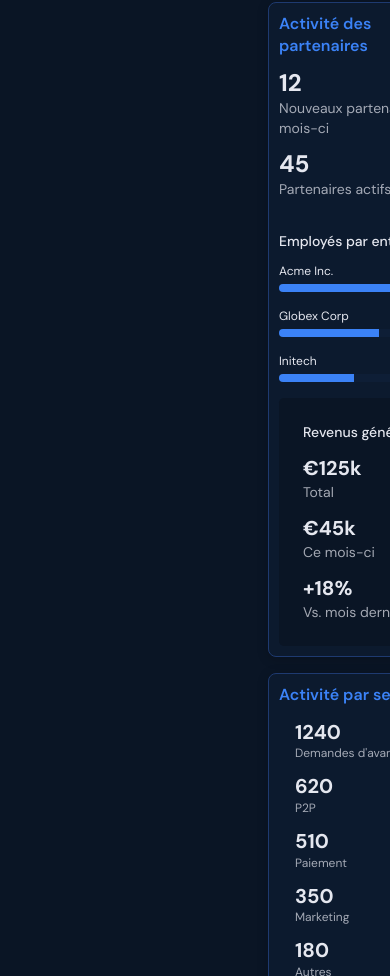
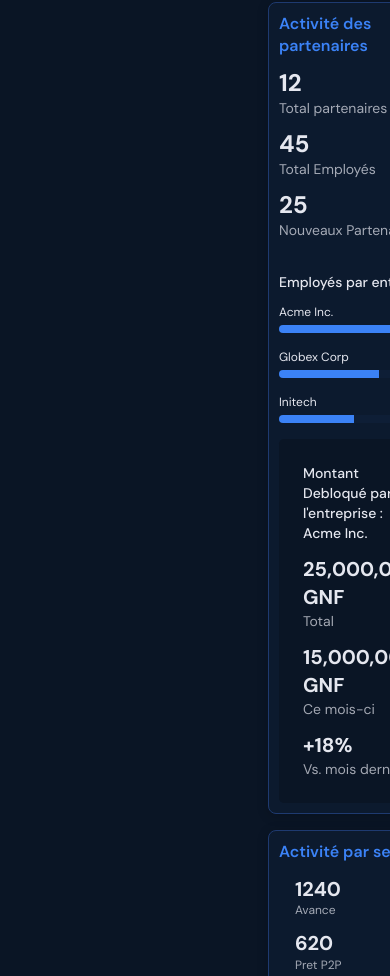
Before and after one commit to zalamagn2025/ZaLaMa-website, a Next.js app: page /dashboard in a window 390 px wide. Shown: the part 1024-2000 px from the top of the page. Built offline with nearby package versions, Linux system fonts and the light colour scheme; no server answers.

Commit message:
Correction des bugs

```diff
--- a/src/app/dashboard/page.tsx
+++ b/src/app/dashboard/page.tsx
@@ -90,15 +90,20 @@ export default function DashboardPage() {
       {/* Activité des partenaires */}
       <div className="dashboard-card card-partners card bg-[var(--zalama-bg-dark)] text-[var(--zalama-text-light)] rounded-lg">
         <h2 className="text-xl font-semibold mb-4 text-[var(--zalama-blue)]">Activité des partenaires</h2>
-        <div className="grid grid-cols-1 md:grid-cols-2 gap-6">
+        <div className="grid grid-cols-1 md:grid-cols-3 gap-6">
           <div className="flex flex-col">
             <div className="text-3xl font-bold text-[var(--zalama-gray)]">12</div>
-            <div className="text-sm text-[var(--zalama-gray)]/70">Nouveaux partenaires ce mois-ci</div>
+            <div className="text-sm text-[var(--zalama-gray)]/70">Total partenaires</div>
           </div>
 
           <div className="flex flex-col">
             <div className="text-3xl font-bold text-[var(--zalama-gray)]">45</div>
-            <div className="text-sm text-[var(--zalama-gray)]/70">Partenaires actifs</div>
+            <div className="text-sm text-[var(--zalama-gray)]/70">Total Employés</div>
+          </div>
+
+          <div className="flex flex-col">
+            <div className="text-3xl font-bold text-[var(--zalama-gray)]">25</div>
+            <div className="text-sm text-[var(--zalama-gray)]/70">Nouveaux Partenaires</div>
           </div>
         </div>
 
@@ -136,14 +141,14 @@ export default function DashboardPage() {
             </div>
             {/* Revenus générés */}
             <div className="p-6 bg-[var(--zalama-bg-dark)] text-[var(--zalama-text-light)] rounded-lg">
-              <h3 className="text-sm font-medium mb-3 text-[var(--zalama-gray)]">Revenus générés</h3>
+              <h3 className="text-sm font-medium mb-3 text-[var(--zalama-gray)]">Montant Debloqué par l&apos;entreprise : Acme Inc.</h3>
               <div className="grid grid-cols-1 md:grid-cols-3 gap-4">
                 <div className="flex flex-col">
-                  <div className="text-xl font-bold text-[var(--zalama-gray)]">€125k</div>
+                  <div className="text-xl font-bold text-[var(--zalama-gray)]">25,000,000 GNF</div>
                   <div className="text-sm text-[var(--zalama-gray)]/70">Total</div>
                 </div>
                 <div className="flex flex-col">
-                  <div className="text-xl font-bold text-[var(--zalama-gray)]">€45k</div>
+                  <div className="text-xl font-bold text-[var(--zalama-gray)]">15,000,000 GNF</div>
                   <div className="text-sm text-[var(--zalama-gray)]/70">Ce mois-ci</div>
                 </div>
 
@@ -164,7 +169,7 @@ export default function DashboardPage() {
           <div className="flex items-center w-full sm:w-auto mb-4 sm:mb-0">
             <div className="flex flex-col px-4">
               <div className="text-2xl md:text-3xl font-bold text-[var(--zalama-gray)]">1240</div>
-              <div className="text-xs md:text-sm text-[var(--zalama-gray)]/70">Demandes d&apos;avance</div>
+              <div className="text-xs md:text-sm text-[var(--zalama-gray)]/70">Avance</div>
             </div>
             <div className="h-16 w-px bg-[var(--zalama-border)] hidden md:block"></div>
           </div>
@@ -172,7 +177,7 @@ export default function DashboardPage() {
           <div className="flex items-center w-full sm:w-auto mb-4 sm:mb-0">
             <div className="flex flex-col px-4">
               <div className="text-2xl md:text-3xl font-bold text-[var(--zalama-gray)]">620</div>
-              <div className="text-xs md:text-sm text-[var(--zalama-gray)]/70">P2P</div>
+              <div className="text-xs md:text-sm text-[var(--zalama-gray)]/70">Pret P2P</div>
             </div>
             <div className="h-16 w-px bg-[var(--zalama-border)] hidden md:block"></div>
           </div>
@@ -180,7 +185,7 @@ export default function DashboardPage() {
           <div className="flex items-center w-full sm:w-auto mb-4 sm:mb-0">
             <div className="flex flex-col px-4">
               <div className="text-2xl md:text-3xl font-bold text-[var(--zalama-gray)]">510</div>
-              <div className="text-xs md:text-sm text-[var(--zalama-gray)]/70">Paiement</div>
+              <div className="text-xs md:text-sm text-[var(--zalama-gray)]/70">Conseil Financier</div>
             </div>
             <div className="h-16 w-px bg-[var(--zalama-border)] hidden md:block"></div>
           </div>
@@ -193,19 +198,15 @@ export default function DashboardPage() {
             <div className="h-16 w-px bg-[var(--zalama-border)] hidden md:block"></div>
           </div>
 
-          <div className="flex flex-col px-4 w-full sm:w-auto">
-            <div className="text-2xl md:text-3xl font-bold text-[var(--zalama-gray)]">180</div>
-            <div className="text-xs md:text-sm text-[var(--zalama-gray)]/70">Autres</div>
-          </div>
+
         </div>
 
         <div className="mt-6">
-          <h3 className="text-base md:text-lg font-semibold mb-3 text-[var(--zalama-blue)]">Temps moyen de traitement</h3>
           <div className="grid grid-cols-1 sm:grid-cols-2 md:grid-cols-3 gap-4">
             <div className="flex items-center gap-2">
               <div className="w-3 h-3 bg-[var(--zalama-green)] rounded-full"></div>
               <div>
-                <div className="text-xl md:text-2xl font-bold text-[var(--zalama-gray)]">75%</div>
+                <div className="text-xl md:text-2xl font-bold text-[var(--zalama-gray)]">20</div>
                 <div className="text-xs md:text-sm text-[var(--zalama-gray)]/70">Approuvés</div>
               </div>
             </div>
@@ -213,7 +214,7 @@ export default function DashboardPage() {
             <div className="flex items-center gap-2">
               <div className="w-3 h-3 bg-[var(--zalama-red)] rounded-full"></div>
               <div>
-                <div className="text-xl md:text-2xl font-bold text-[var(--zalama-gray)]">15%</div>
+                <div className="text-xl md:text-2xl font-bold text-[var(--zalama-gray)]">40</div>
                 <div className="text-xs md:text-sm text-[var(--zalama-gray)]/70">Rejetés</div>
               </div>
             </div>
@@ -221,7 +222,7 @@ export default function DashboardPage() {
             <div className="flex items-center gap-2">
               <div className="w-3 h-3 bg-[var(--zalama-yellow)] rounded-full"></div>
               <div>
-                <div className="text-xl md:text-2xl font-bold text-[var(--zalama-gray)]">10%</div>
+                <div className="text-xl md:text-2xl font-bold text-[var(--zalama-gray)]">30</div>
                 <div className="text-xs md:text-sm text-[var(--zalama-gray)]/70">En Cours</div>
               </div>
             </div>
--- a/src/styles/zalama-theme.css
+++ b/src/styles/zalama-theme.css
@@ -39,9 +39,9 @@
 
   /* Positions verticales spécifiques */
   --second-row-top: 250px;
-  --third-row-top: calc(100% + 21.5% - 8px);
-  --fourth-row-top: calc(100% + 25.5% - 8px);
-  --fifth-row-top: calc(100% + 105% - 8px);
+  --third-row-top: calc(100% + 25.5% - 8px);
+  --fourth-row-top: calc(100% + 19% - 8px);
+  --fifth-row-top: calc(100% + 99% - 8px);
 }
 
 body {
```
